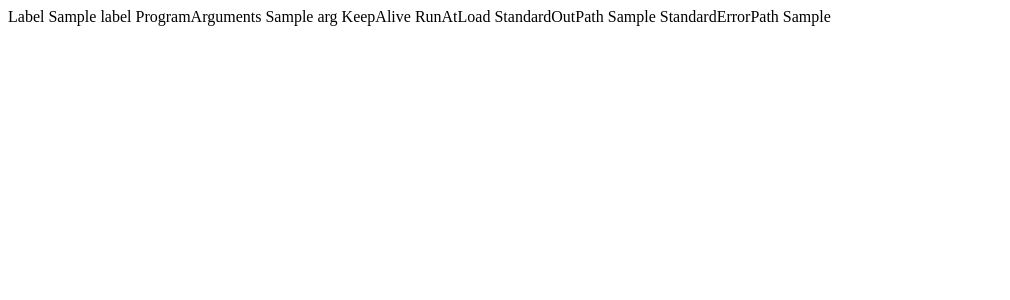
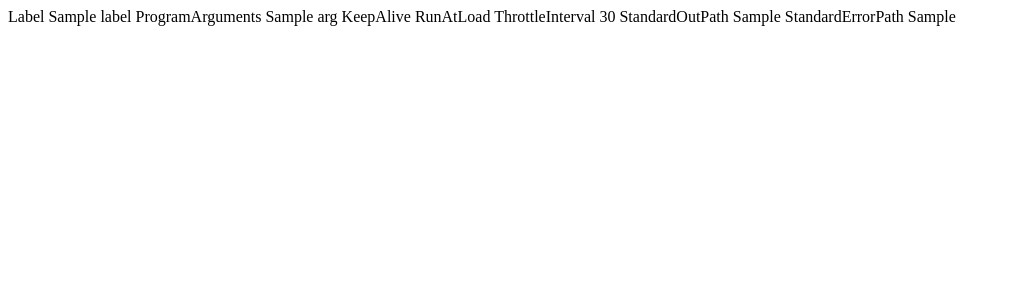
Before and after one commit to wannabefro/claude-almanac, a FastAPI app: template src/claude_almanac/platform/templates/launchd_always_on.plist.j2 in a window 1280 px wide. Shown: the top 300 px of the page, without its empty margins (0-1010 px from the left). Run offline with FastAPI, Linux system fonts and the light colour scheme; the template is opened without the code that fills it: most values are stand-ins (such as "Sample title", 1, 10 or a date in 2020).

Commit message:
fix(platform/launchd): ThrottleInterval=30 to cap respawn on always-on unit
Without ThrottleInterval, a crashing always-on server can restart
every few hundred ms. 30s lets launchd respawn in reasonable time
for real restarts while capping the runaway case.

Co-Authored-By: Claude Opus 4.7 (1M context) <noreply@anthropic.com>

```diff
--- a/src/claude_almanac/platform/templates/launchd_always_on.plist.j2
+++ b/src/claude_almanac/platform/templates/launchd_always_on.plist.j2
@@ -12,6 +12,8 @@
   <true/>
   <key>RunAtLoad</key>
   <true/>
+  <key>ThrottleInterval</key>
+  <integer>30</integer>
   <key>StandardOutPath</key>
   <string>{{ log_path }}</string>
   <key>StandardErrorPath</key>
```
Also changed, not shown: tests/unit/test_macos_launchd.py (+7 -0 lines).
